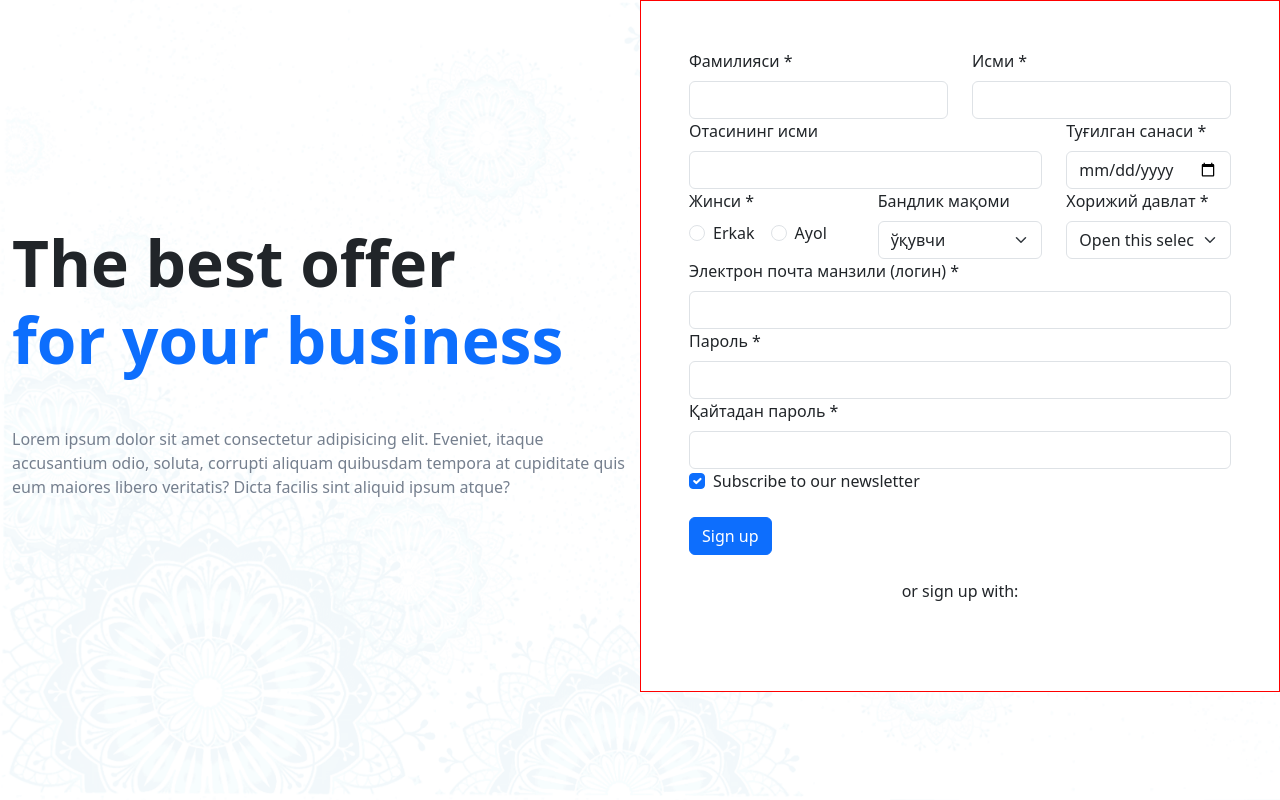
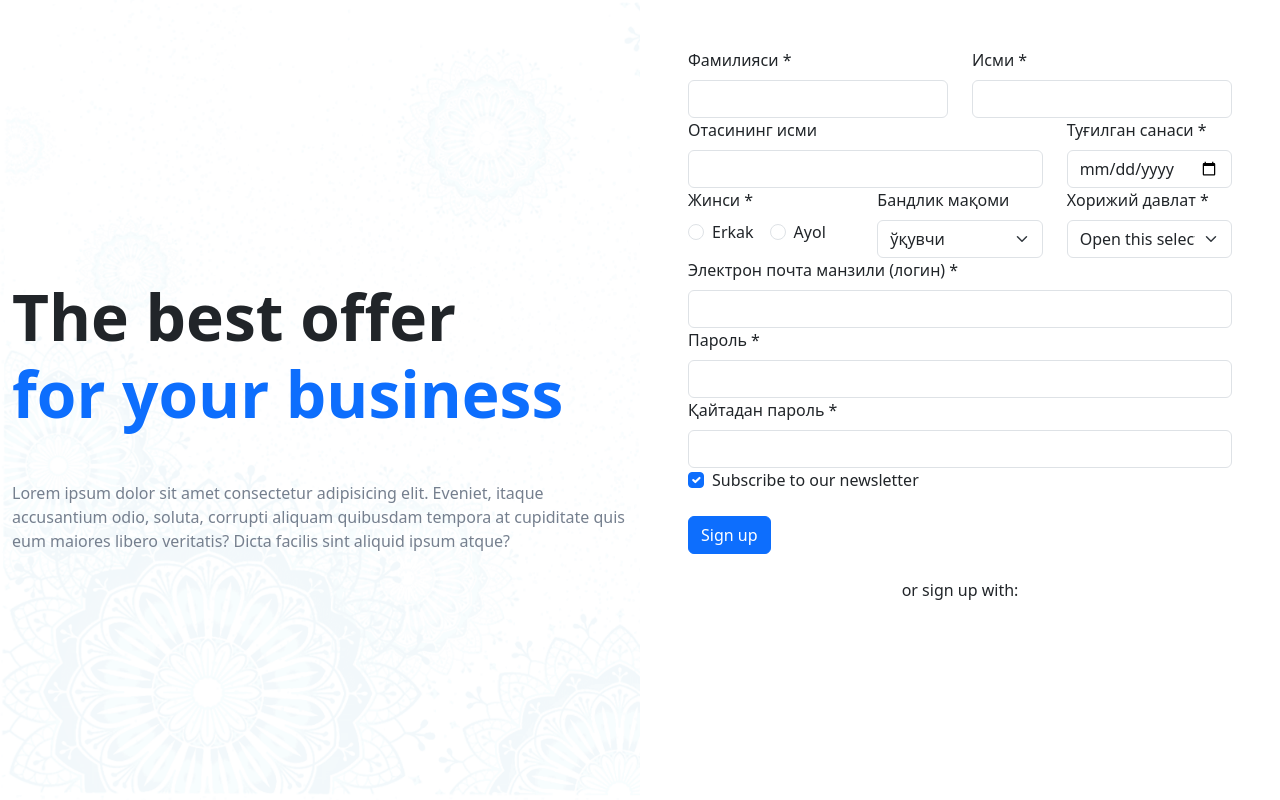
Before and after one commit to axrorbekdf/ozbektili-project, a Vue app: page /register in a window 1280 px wide. Built offline with nearby package versions, Linux system fonts and the light colour scheme.

Commit message:
deploy github pages

```diff
--- a/src/views/auth/RegisterView.vue
+++ b/src/views/auth/RegisterView.vue
@@ -3,7 +3,7 @@
  <section class="">
    <!-- Jumbotron -->
    <div class="text-center text-lg-start bg-naqsh" style=" min-height: 100vh">
-     <div class="container-fluid">
+     <div class="container-fluid d-inline-block" style="height: 100vh!important;">
        <div class="row align-items-center">
          <div class="col-lg-6 mb-5 mb-lg-0">
            <h1 class="my-5 display-3 fw-bold ls-tight">
@@ -19,7 +19,7 @@
          </div>
 
          <div class="col-lg-6 align-self-center mb-5 mb-lg-0" style="padding: 0;">
-           <div class="card" style="    border-radius: 0; border: 1px solid red;">
+           <div class="card w-100" style="height: 100vh!important;  border-radius: 0; border: 0;">
              <div class="card-body py-5 px-md-5">
                <form>
                  <!-- 2 column grid layout with text inputs for the first and last names -->
@@ -183,6 +183,10 @@
  }
  </script>
  <style>
+
+.d-inline-block {
+    display: inline-block!important;
+}
  .bg-naqsh{
     background-image: url('../../assets/background.png');
     background-size: cover;
```
